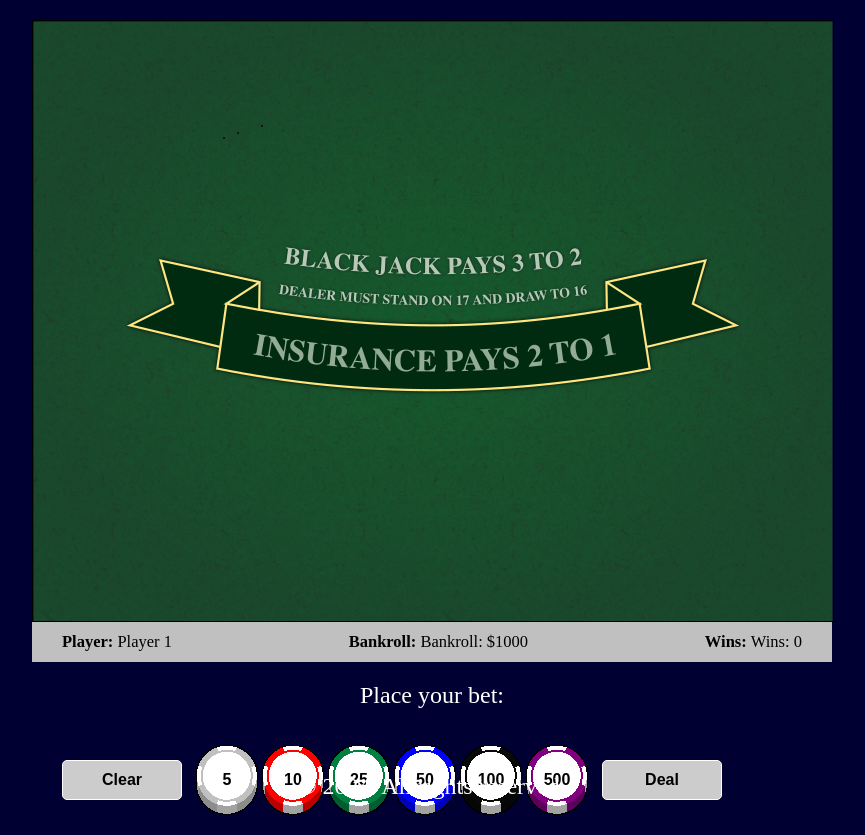
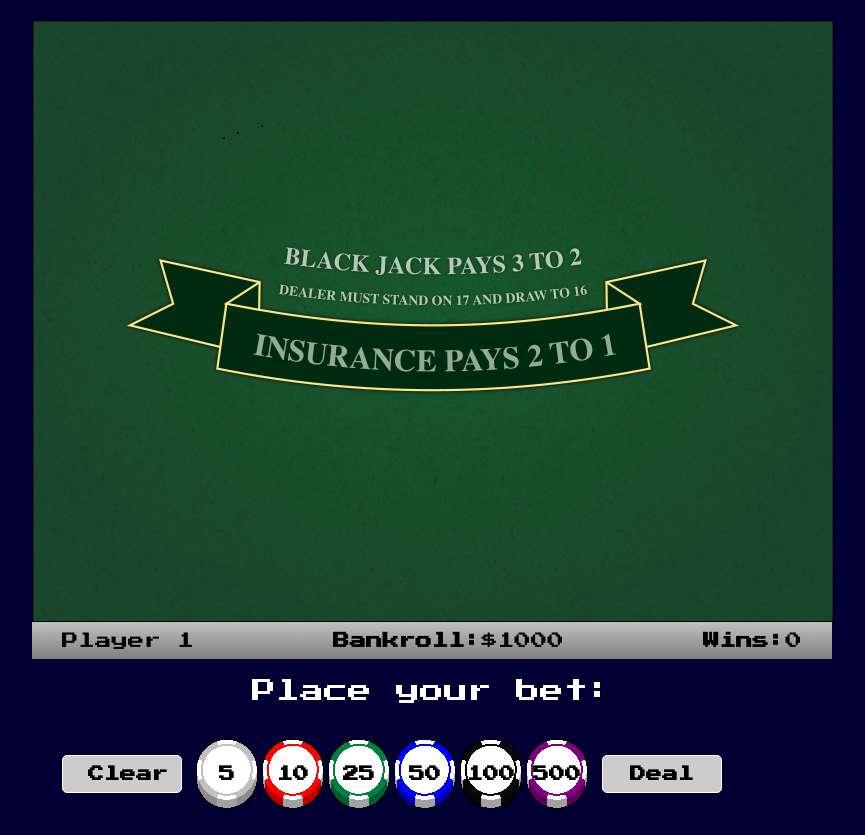
Before and after one commit to ruthlessfish/blackjack, a website built with webpack: page src/html/index.html in a window 1280 px wide. Shown: the whole page, without its empty margins (208-1073 px from the left). Built offline with nearby package versions, Linux system fonts and the light colour scheme.

Commit message:
Update styles and add game font

```diff
--- a/src/css/style.css
+++ b/src/css/style.css
@@ -42,6 +42,12 @@ footer {
     width: 100%;
 }
 
+.press-start-2p-regular {
+    font-family: "Press Start 2P", system-ui;
+    font-weight: 400;
+    font-style: normal;
+}
+
 #app {
     width: 800px;
     margin: 0 auto;
@@ -72,7 +78,8 @@ footer {
 }
 
 #player-info {
-    background-color: #c0c0c0;
+    background: rgb(192, 192, 192);
+    background: linear-gradient(180deg, rgba(192, 192, 192, 1) 0%, rgba(128, 128, 128, 1) 100%);
     color: black;
     font-size: 11px;
     padding: 10px;
--- a/src/html/index.html
+++ b/src/html/index.html
@@ -3,6 +3,9 @@
   <head>
     <meta charset="utf-8">
     <title>Blackjack</title>
+    <link rel="preconnect" href="https://fonts.googleapis.com">
+    <link rel="preconnect" href="https://fonts.gstatic.com" crossorigin>
+    <link href="https://fonts.googleapis.com/css2?family=Press+Start+2P&display=swap" rel="stylesheet">
   </head>
   <body>
     <header>
@@ -12,35 +15,32 @@
       <section id="table-view">
         <canvas id="blackjack-table" width="800" height="600"></canvas>
       </section>
-      <section id="player-info">
+      <section id="player-info" class="press-start-2p-regular">
         <div style="display: flex">
-          <p>Player: <span id="player-name"></span></p>
-          <p>Bankroll: <span id="player-bankroll"></span></p>
-          <p>Wins: <span id="player-wins"></span></p>
+          <p><span id="player-name"></span></p>
+          <p>Bankroll:<span id="player-bankroll"></span></p>
+          <p>Wins:<span id="player-wins"></span></p>
         </div>
       </section>
       <section id="user-controls">
-        <p id="message">Place your bet:</p>
+        <p id="message" class="press-start-2p-regular">Place your bet:</p>
         <div class="controls" id="betting-controls">
-          <button id="clear-bet">Clear</button>
-          <button class="chip" id="bet-5">5</button>
-          <button class="chip" id="bet-10">10</button>
-          <button class="chip" id="bet-25">25</button>
-          <button class="chip" id="bet-50">50</button>
-          <button class="chip" id="bet-100">100</button>
-          <button class="chip" id="bet-500">500</button>
-          <button id="deal-button">Deal</button>
+          <button id="clear-bet" class="press-start-2p-regular">Clear</button>
+          <button class="chip press-start-2p-regular" id="bet-5">5</button>
+          <button class="chip press-start-2p-regular" id="bet-10">10</button>
+          <button class="chip press-start-2p-regular" id="bet-25">25</button>
+          <button class="chip press-start-2p-regular" id="bet-50">50</button>
+          <button class="chip press-start-2p-regular" id="bet-100">100</button>
+          <button class="chip press-start-2p-regular" id="bet-500">500</button>
+          <button id="deal-button" class="press-start-2p-regular">Deal</button>
         </div>
         <div class="controls" id="game-controls" style="display:none">
-            <button id="split-button" disabled>Split</button>
-            <button id="hit-button">Hit</button>
-            <button id="stand-button">Stand</button>
-            <button id="double-button" disabled>Double</button>
+            <button class="press-start-2p-regular" id="split-button" disabled>Split</button>
+            <button class="press-start-2p-regular" id="hit-button">Hit</button>
+            <button class="press-start-2p-regular" id="stand-button">Stand</button>
+            <button class="press-start-2p-regular" id="double-button" disabled>Double</button>
         </div>
       </section>
     </main>
-    <footer>
-      <p>&copy; 2024. All rights reserved.</p>
-    </footer>
   </body>
 </html>
--- a/src/index.js
+++ b/src/index.js
@@ -91,8 +91,8 @@ const playerWinsEl = document.getElementById("player-wins");
 
 const drawPlayerInfo = () => {
   playerNameEl.textContent = player.name;
-  playerBankrollEl.textContent = `Bankroll: $${player.bankroll}`;
-  playerWinsEl.textContent = `Wins: ${player.wins}`;
+  playerBankrollEl.textContent = `\$${player.bankroll}`;
+  playerWinsEl.textContent = `${player.wins}`;
 };
 
 /**
@@ -149,11 +149,11 @@ const handleDealerTurn = () => {
   dealer.hand[0].flip();
   drawDealerHand();
   if (!player.isBusted()) {
-    let dealerScore = dealer.getScore();
+    let dealerScore = dealer.score;
     while (dealerScore < 17) {
       let newCard = deck.draw();
       dealer.addCard(newCard);
-      dealerScore = dealer.getScore();
+      dealerScore = dealer.score;
       drawDealerHand();
     }
   }
@@ -173,10 +173,10 @@ const determineWinner = () => {
   } else if (player.hasBlackjack()) {
     message.textContent = "Blackjack! You win!";
     player.win(true);
-  } else if (player.getScore() == dealer.getScore()) {
+  } else if (player.score == dealer.score) {
     message.textContent = "Push.";
     player.push();
-  } else if (player.getScore() > dealer.getScore()) {
+  } else if (player.score > dealer.score) {
     message.textContent = "You win.";
     player.win();
   } else {
--- a/src/js/deck.js
+++ b/src/js/deck.js
@@ -56,6 +56,7 @@ class Deck {
         let card = this.cards.pop();
         card.faceUp = !faceDown;
         this.dealt.push(card);
+        console.log('draw card', card);
         return card;
     }
 
--- a/src/js/game.js
+++ /dev/null
@@ -1,3 +0,0 @@
-import Card from './card.js';
-import Deck from './deck.js';
-import {Player, Dealer} from './player.js';
--- a/src/js/player.js
+++ b/src/js/player.js
@@ -30,6 +30,13 @@ class Participant {
      */
     set in_game(in_game) {
         this._in_game = in_game;
+    }
+
+    /**
+     * Get the player's score.
+     */
+    get score() {
+        return this.getScore();
     }
 
     /**
```
Also changed, not shown: 1 other file.
